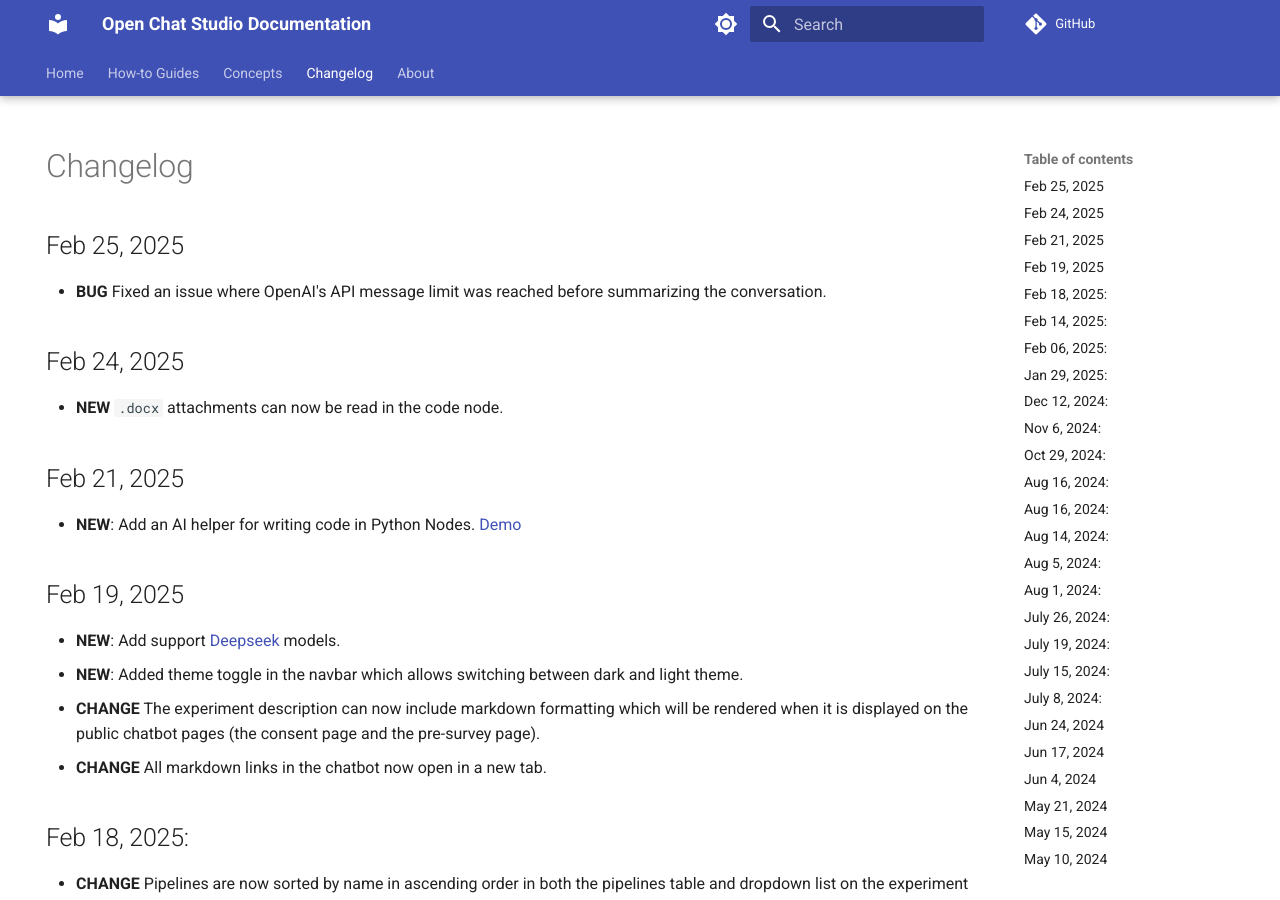
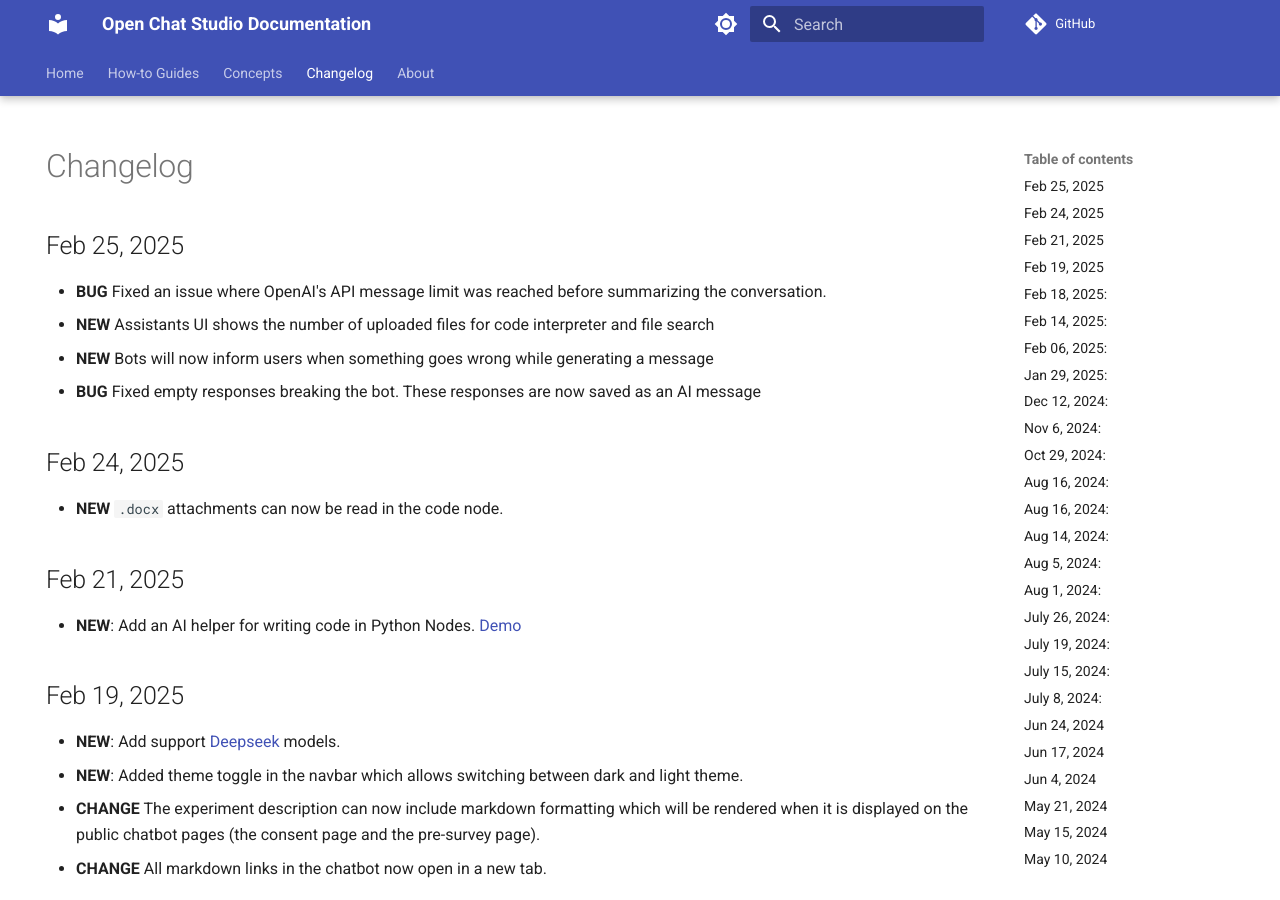
Before and after one commit to dimagi/open-chat-studio-docs, an MkDocs documentation site: the page built from docs/changelog.md, in a window 1280 px wide and 900 px high. Built offline with MkDocs 1.6.1 and Material for MkDocs 9.7.7, drawn with Linux system fonts in a browser that asks for light colours; emoji names are drawn with the system emoji font; a script that is not in the unit is left out; comment, search, counter and statistics services are not loaded.

Commit message:
Update changelog for Feb 25

```diff
--- a/docs/changelog.md
+++ b/docs/changelog.md
@@ -7,6 +7,9 @@ hide:
 
 ## Feb 25, 2025
 * **BUG** Fixed an issue where OpenAI's API message limit was reached before summarizing the conversation.
+* **NEW** Assistants UI shows the number of uploaded files for code interpreter and file search
+* **NEW** Bots will now inform users when something goes wrong while generating a message
+* **BUG** Fixed empty responses breaking the bot. These responses are now saved as an AI message
 
 ## Feb 24, 2025
 * **NEW** `.docx` attachments can now be read in the code node.
```
